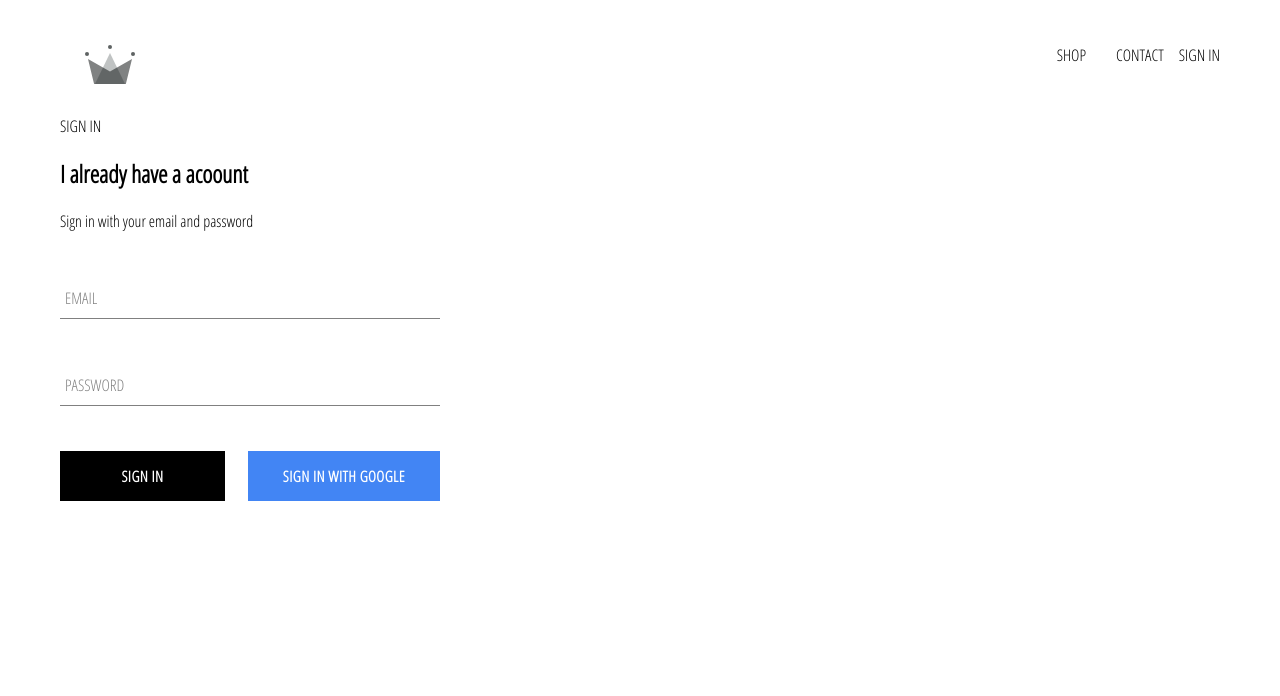
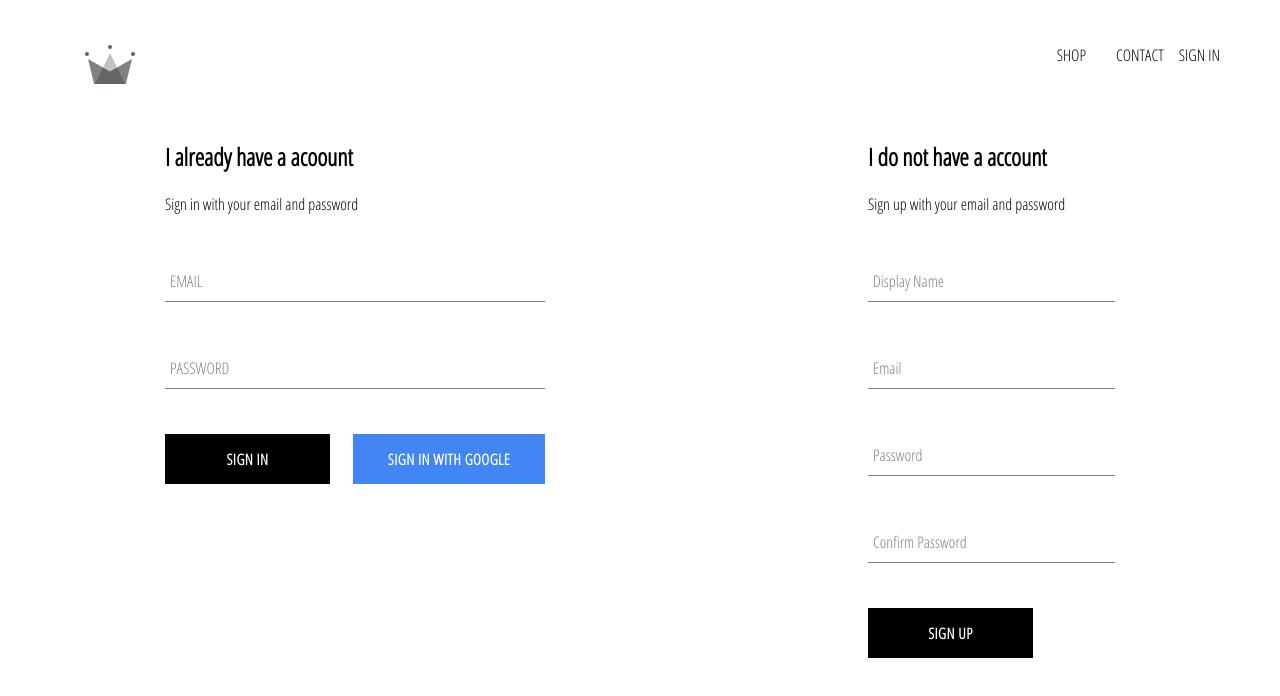
Before and after one commit to sujalverma009/crown-clothing, a React (Create React App) app: page /signin in a window 1280 px wide. Shown: the top 696 px of the page. Built offline with nearby package versions, Linux system fonts and the light colour scheme; no server answers.

Commit message:
implemented firebase utils, included abolity to store authenticated users into our firestore database

```diff
--- a/src/App.js
+++ b/src/App.js
@@ -7,7 +7,7 @@
 import ShopPage from './page/shop/shop.component';
 import SignInAndSignUpPage from './page/sign-in-and-sign-up/sign-in-and-sign-up.component.jsx';
 import Header from './components/header/header.component';
-import { auth } from './firebase/firebase.utils';
+import { auth, createUserProfileDocument } from './firebase/firebase.utils';
 
 class App extends React.Component {
   constructor() {
@@ -21,16 +21,34 @@
   unsubscribeFromAuth = null;
 
   componentDidMount() {
-    this.unsubscribeFromAuth = auth.onAuthStateChanged(user => {
-      this.setState({ currentUser: user });
+   this.unsubscribeFromAuth = auth.onAuthStateChanged(async userAuth => {
+      if (userAuth) {
+        const userRef = await createUserProfileDocument(userAuth);
 
-      console.log(user);
-    });
+        userRef.onSnapshot(snapShot => {
+         this.setState({
+           currentUser:{
+            id: snapShot.id,
+            ...snapShot.data()
+          }
+        }
+
+        );
+        console.log(this.state);
+      });
+
+    }
+      else
+      {this.setState({currentUser:userAuth});}
+  });
   }
+
+
 
   componentWillUnmount() {
     this.unsubscribeFromAuth();
   }
+
 
   render() {
     return (
--- a/src/components/sign-in/sign-in.component.jsx
+++ b/src/components/sign-in/sign-in.component.jsx
@@ -1,4 +1,4 @@
-import { render } from '@testing-library/react';
+
 import React from 'react'
 import FormInput from '../form-input/form-input.component';
 import CustomButton from '../custom-button/custom-button.component.jsx';
--- /dev/null
+++ b/src/components/sign-up/sign-up.component.jsx
@@ -0,0 +1,103 @@
+import React from 'react';
+
+import FormInput from '../form-input/form-input.component';
+import CustomButton from '../custom-button/custom-button.component';
+
+import { auth, createUserProfileDocument } from '../../firebase/firebase.utils';
+
+//import { SignUpContainer, SignUpTitle } from './sign-up.styles';
+
+class SignUp extends React.Component {
+  constructor() {
+    super();
+
+    this.state = {
+      displayName: '',
+      email: '',
+      password: '',
+      confirmPassword: ''
+    };
+  }
+
+  handleSubmit = async event => {
+    event.preventDefault();
+
+    const { displayName, email, password, confirmPassword } = this.state;
+
+    if (password !== confirmPassword) {
+      alert("passwords don't match");
+      return;
+    }
+
+    try {
+      const { user } = await auth.createUserWithEmailAndPassword(
+        email,
+        password
+      );
+
+      await createUserProfileDocument(user, { displayName });
+
+      this.setState({
+        displayName: '',
+        email: '',
+        password: '',
+        confirmPassword: ''
+      });
+    } catch (error) {
+      console.error(error);
+    }
+  };
+
+  handleChange = event => {
+    const { name, value } = event.target;
+
+    this.setState({ [name]: value });
+  };
+
+  render() {
+    const { displayName, email, password, confirmPassword } = this.state;
+    return (
+      <div className='sign-up'>
+        <h2 className='title'>I do not have a account</h2>
+        <span>Sign up with your email and password</span>
+        <form className='sign-up-form' onSubmit={this.handleSubmit}>
+          <FormInput
+            type='text'
+            name='displayName'
+            value={displayName}
+            onChange={this.handleChange}
+            label='Display Name'
+            required
+          />
+          <FormInput
+            type='email'
+            name='email'
+            value={email}
+            onChange={this.handleChange}
+            label='Email'
+            required
+          />
+          <FormInput
+            type='password'
+            name='password'
+            value={password}
+            onChange={this.handleChange}
+            label='Password'
+            required
+          />
+          <FormInput
+            type='password'
+            name='confirmPassword'
+            value={confirmPassword}
+            onChange={this.handleChange}
+            label='Confirm Password'
+            required
+          />
+          <CustomButton type='submit'>SIGN UP</CustomButton>
+        </form>
+      </div>
+    );
+  }
+}
+
+export default SignUp;
--- /dev/null
+++ b/src/components/sign-up/sign-up.styles.scss
@@ -0,0 +1,8 @@
+.sign-up{
+ width: 380px;
+ display: flex;
+ flex-direction: column;}
+
+ .title {
+   margin: 10px, 0;
+ }
--- a/src/firebase/firebase.utils.js
+++ b/src/firebase/firebase.utils.js
@@ -13,6 +13,40 @@
   measurementId: "G-45QYZSJPVJ"
 
 };
+export const createUserProfileDocument = async (userAuth,additionalData) =>{
+  if(!userAuth) return;
+
+  const userRef=firestore.doc(`users/${userAuth.uid}`);
+
+  const snapShot = await userRef.get();
+  if(!snapShot.exists){
+     const {displayName,email}=userAuth;
+     const createdAt=new Date();
+     try{
+       await userRef.set({
+         displayName,
+         email,
+         createdAt,
+         ...additionalData
+       })
+     }
+     catch(error){
+       console.log('error creating user',error.message);
+     }
+
+  }
+  return userRef;
+};
+
+
+
+
+
+
+
+
+
+
 
 firebase.initializeApp(config);
 
--- a/src/index.js
+++ b/src/index.js
@@ -2,7 +2,7 @@
 import ReactDOM from 'react-dom';
 import './index.css';
 import App from './App';
-import reportWebVitals from './reportWebVitals';
+// import reportWebVitals from './reportWebVitals';
 import {BrowserRouter} from 'react-router-dom';
 
 ReactDOM.render(
--- a/src/page/sign-in-and-sign-up/sign-in-and-sign-up.component.jsx
+++ b/src/page/sign-in-and-sign-up/sign-in-and-sign-up.component.jsx
@@ -2,12 +2,13 @@
 
 import './sign-in-and-sign-up.styles.scss';
 import SignIn from '../../components/sign-in/sign-in.component';
-
+ import SignUp from '../../components/sign-up/sign-up.component';
 
 const SignInAndSignUpPage = () => (
     <div className='sign-in-and-sign-up'>
-    SIGN IN
+
     <SignIn />
+    <SignUp />
     </div>
 
 
--- a/src/page/sign-in-and-sign-up/sign-in-and-sign-up.styles.scss
+++ b/src/page/sign-in-and-sign-up/sign-in-and-sign-up.styles.scss
@@ -0,0 +1,6 @@
+.sign-in-and-sign-up{
+    width: 950px;
+    display: flex;
+    justify-content: space-between;
+    margin: 30px auto;
+}
```
